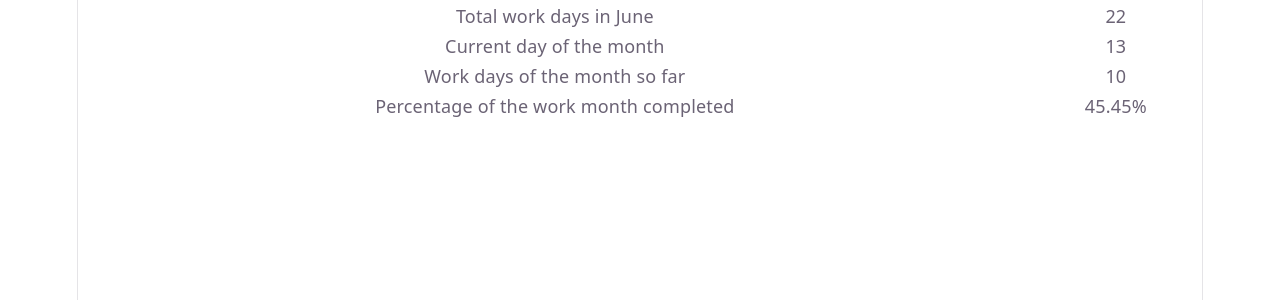
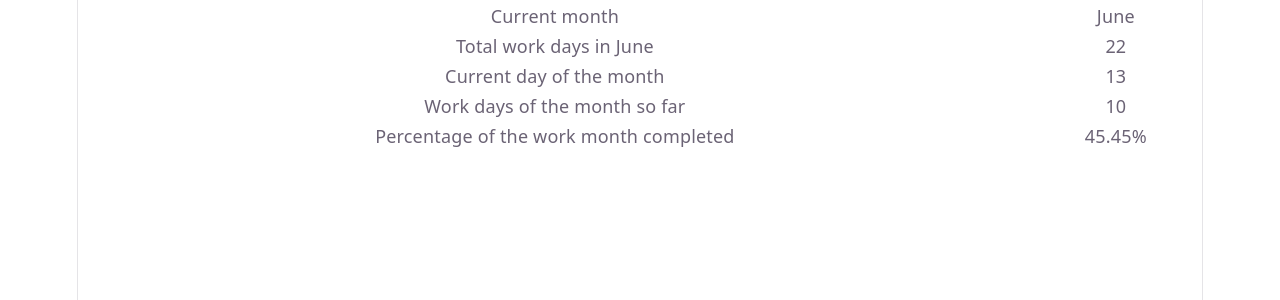
Before and after one commit to hwbrent/tempo, a React (Vite) app: page / in a window 1280 px wide. Shown: the top 300 px of the page. Built offline with nearby package versions, Linux system fonts and the light colour scheme.

Commit message:
Add table row for month name

```diff
--- a/src/App.tsx
+++ b/src/App.tsx
@@ -70,6 +70,10 @@ function App() {
     <table>
       <tbody>
         <tr>
+          <td>Current month</td>
+          <td>{monthName}</td>
+        </tr>
+        <tr>
           <td>Total work days in {monthName}</td>
           <td>{totalWorkDays}</td>
         </tr>
```
